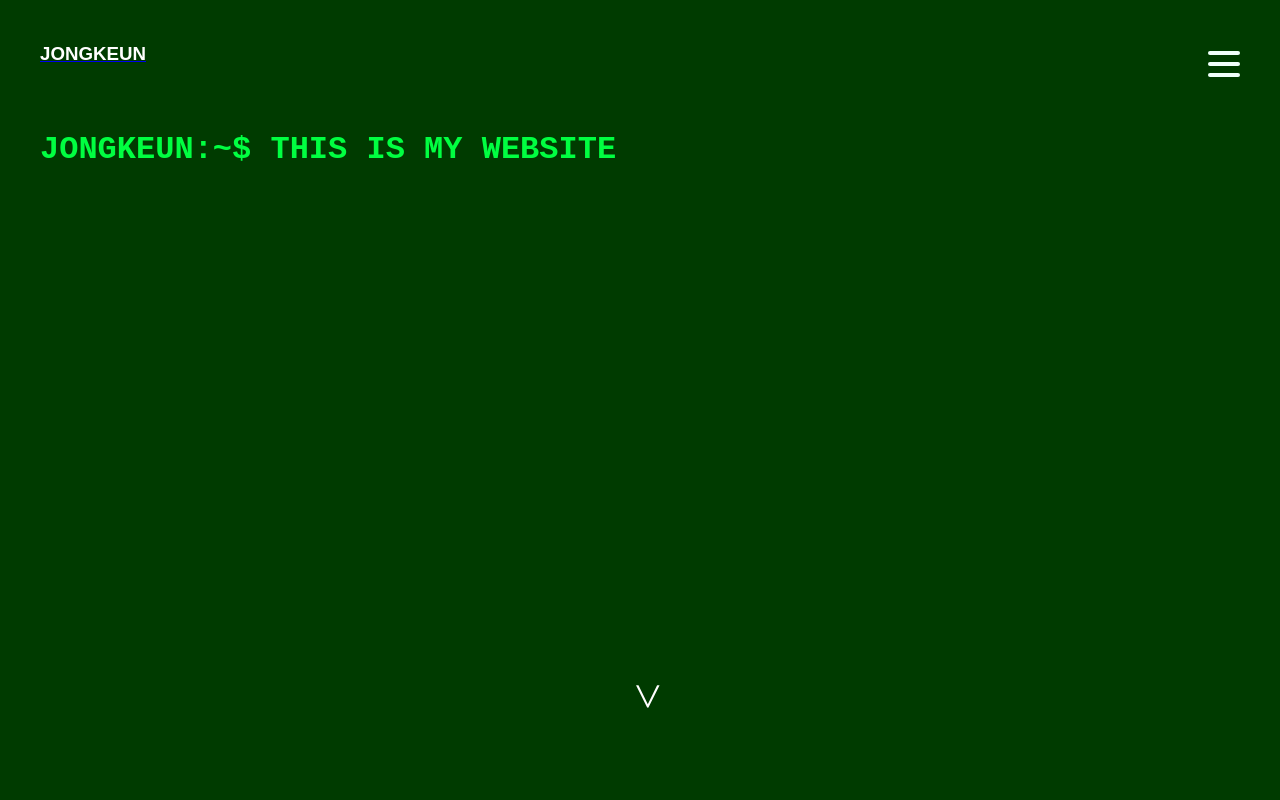
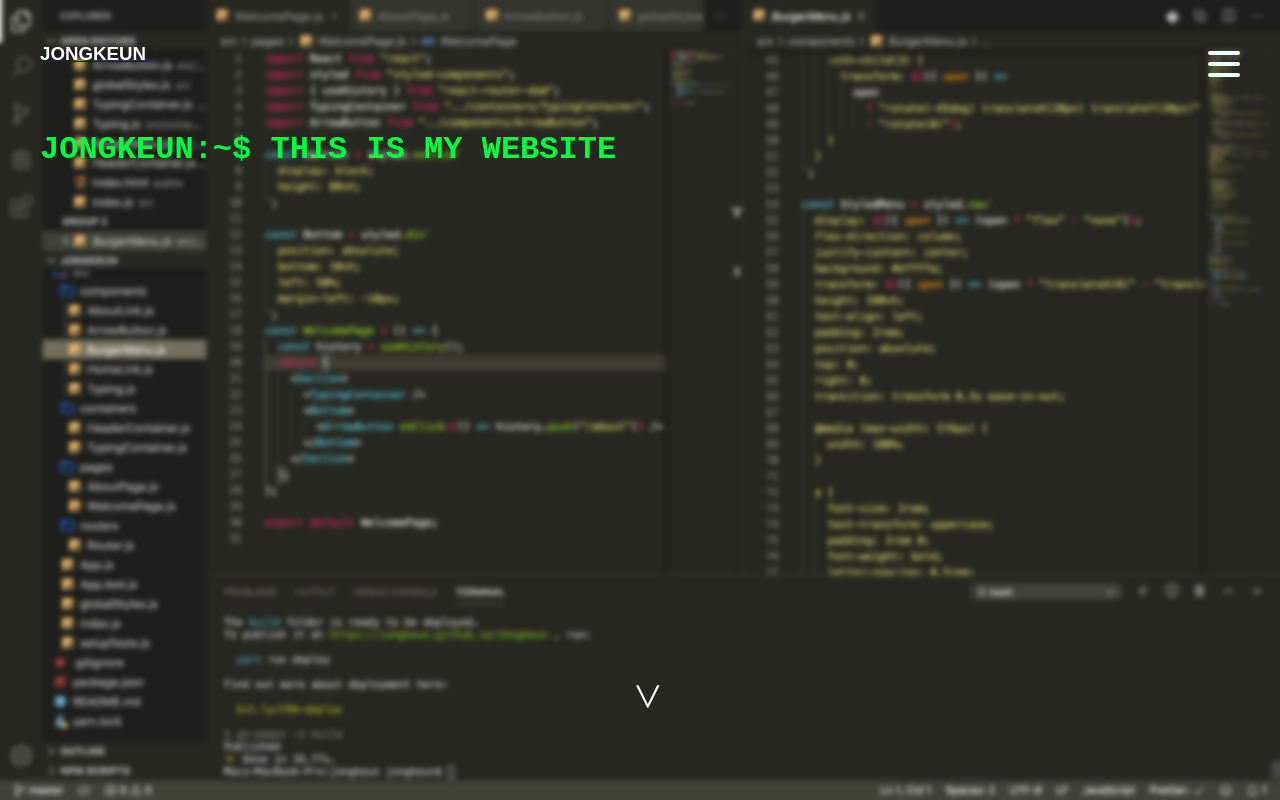
Before and after one commit to Jongkeun/Jongkeun, a React (Create React App) app: page /#/ in a window 1280 px wide. Built offline with nearby package versions, Linux system fonts and the light colour scheme.

Commit message:
add background blur image and adjust to all bg image

```diff
--- a/src/App.js
+++ b/src/App.js
@@ -2,14 +2,12 @@ import React from "react";
 import { HashRouter } from "react-router-dom";
 import GlobalStyle from "./globalStyles";
 import Router from "./routers/Router";
-import HeaderContainer from "./containers/HeaderContainer";
 
 function App() {
   return (
     <div className="App">
-      <GlobalStyle />
       <HashRouter>
-        <HeaderContainer />
+        <GlobalStyle backgroundImage />
         <Router />
       </HashRouter>
     </div>
--- a/src/globalStyles.js
+++ b/src/globalStyles.js
@@ -3,6 +3,9 @@ const GlobalStyle = createGlobalStyle`
 body {
   background-color: #003b00;
   padding: 1em 2em;
+  background-image: ${props =>
+    props.backgroundImage ? `url("./images/code_bg.png")` : "none"};
+  background-size: cover;
 }
 `;
 
--- a/src/pages/AboutPage.js
+++ b/src/pages/AboutPage.js
@@ -1,7 +1,13 @@
 import React from "react";
+import HeaderContainer from "../containers/HeaderContainer";
 
 const AboutPage = () => {
-  return <div>About</div>;
+  return (
+    <div>
+      <HeaderContainer />
+      About
+    </div>
+  );
 };
 
 export default AboutPage;
--- a/src/pages/WelcomePage.js
+++ b/src/pages/WelcomePage.js
@@ -2,10 +2,10 @@ import React from "react";
 import styled from "styled-components";
 import { useHistory } from "react-router-dom";
 import TypingContainer from "../containers/TypingContainer";
+import HeaderContainer from "../containers/HeaderContainer";
 import ArrowButton from "../components/ArrowButton";
 
 const Section = styled.section`
-  display: block;
   height: 80vh;
 `;
 
@@ -19,6 +19,7 @@ const WelcomePage = () => {
   const history = useHistory();
   return (
     <Section>
+      <HeaderContainer />
       <TypingContainer />
       <Bottom>
         <ArrowButton onClick={() => history.push("/about")} />
```
Also changed, not shown: public/images/code_bg.png (added).
